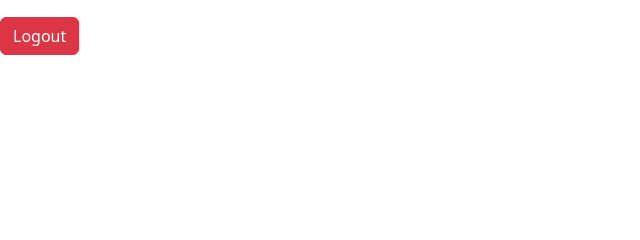
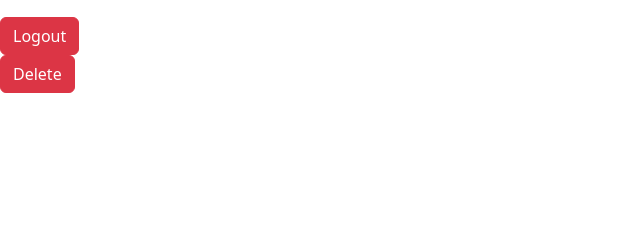
Before and after one commit to hchu828/Flask-Notes, a Flask app: a page that uses templates/user_details.html in a window 1280 px wide. Shown: the part 199-439 px from the top of the page, without its empty margins (0-640 px from the left). Run offline with Flask 2, Linux system fonts and the light colour scheme; the visitor is signed in with stand-in values (Sample User, id 1); data comes from the database, SQL or seed files in the repository; some libraries are stand-ins or nearby versions.

Commit message:
Added delete user functionality to user details
q
\q

```diff
--- a/app.py
+++ b/app.py
@@ -3,7 +3,7 @@
 from flask import Flask, render_template, redirect, session, flash
 from flask_debugtoolbar import DebugToolbarExtension
 from werkzeug.exceptions import Unauthorized
-from models import db, connect_db, User
+from models import db, connect_db, User, Note
 from form import RegisterForm, LoginForm, CSRFProtectForm
 
 app = Flask(__name__)
@@ -102,6 +102,23 @@ def logout_user():
     else:
         raise Unauthorized("Invalid CSRF token.")
 
+@app.post("/users/<username>/delete")
+def delete_user(username):
+    """Delete user and notes from db"""
+
+    form = CSRFProtectForm()
+
+    if form.validate_on_submit() and session["user_id"] == username:
+        user = User.query.get(username)
+        Note.query.filter_by(owner=username).delete()
+        db.session.delete(user)
+
+        db.session.commit()
+        session.pop("user_id", None)
+        return redirect("/")
+    else:
+        raise Unauthorized("Invalid CSRF token.")
+
 
 @app.get("/secret")
 def get_secret():
--- a/seed.py
+++ b/seed.py
@@ -1,4 +1,4 @@
-from models import db, User
+from models import db, User, Note
 from app import app
 
 
@@ -27,3 +27,7 @@ test_user = User.register(
 
 db.session.add_all([user1, user2, test_user])
 db.session.commit()
+
+note = Note(title="title", content="some text", owner="test_user")
+db.session.add(note)
+db.session.commit()
--- a/templates/user_details.html
+++ b/templates/user_details.html
@@ -30,4 +30,8 @@ User Details
     {{ form.hidden_tag() }}
     <button type="submit" class="btn btn-danger">Logout</button>
 </form>
+<form action="/users/{{user.username}}/delete" method="post">
+    {{ form.hidden_tag() }}
+    <button type="submit" class="btn btn-danger">Delete</button>
+</form>
 {% endblock %}
```
Lines whose indentation alone changed are shown as unchanged.
